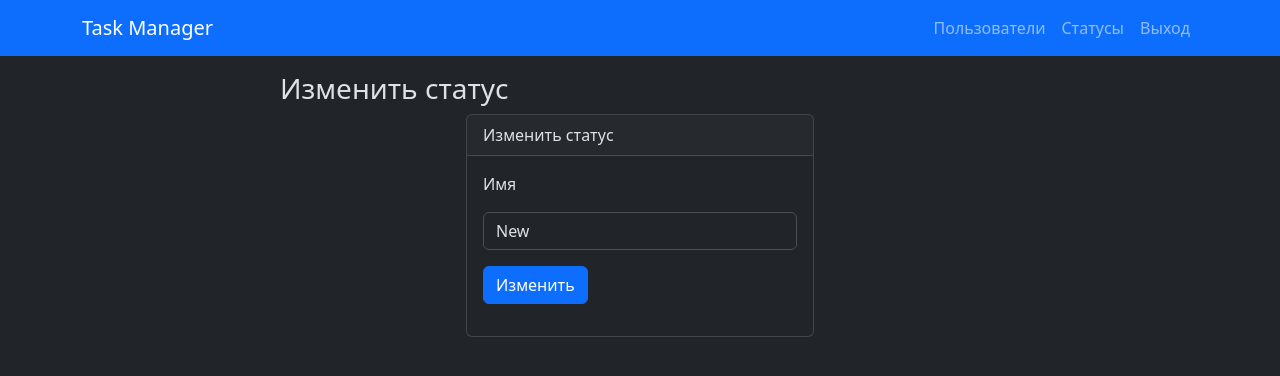
After one commit to vladimirbazhanov/python-project-52, a Django app: page /statuses/1/update/ in a window 1280 px wide. The commit adds this page. Shown: the top 376 px of the page. Run offline with Django 4.2, Linux system fonts and the light colour scheme; a user stored in the database is signed in; data comes from the database, SQL or seed files in the repository; both versions use the stored data as it was after the commit; some libraries are stand-ins or nearby versions.

Commit message:
WIP on statuses

```diff
--- a/task_manager/statuses/models.py
+++ b/task_manager/statuses/models.py
@@ -4,6 +4,6 @@ from django.conf import settings
 
 
 class Status(models.Model):
-    name = models.CharField(max_length=32)
+    name = models.CharField(max_length=32, unique=True)
     user = models.ForeignKey(to=settings.AUTH_USER_MODEL, on_delete=models.CASCADE)
     timestamp = models.DateTimeField(auto_now_add=True)
--- a/task_manager/statuses/urls.py
+++ b/task_manager/statuses/urls.py
@@ -5,5 +5,6 @@ app_name = 'statuses'
 
 urlpatterns = [
     path('', views.StatusesView.as_view(), name='index'),
-    path('create/', views.CreateStatusView.as_view(), name='create')
+    path('create/', views.CreateStatusView.as_view(), name='create'),
+    path('<id>/update/', views.UpdateStatusView.as_view(), name='update')
 ]
--- a/task_manager/statuses/views.py
+++ b/task_manager/statuses/views.py
@@ -8,7 +8,6 @@ from task_manager.statuses.models import Status
 class StatusesView(LoginRequiredWithMessageMixin, View):
     def get(self, request, *args, **kwargs):
         statuses = Status.objects.filter(user_id=request.user.id).order_by('name')
-
         return render(request, 'statuses/index.html', {'statuses': statuses})
 
 
@@ -25,3 +24,19 @@ class CreateStatusView(LoginRequiredWithMessageMixin, View):
             return HttpResponseRedirect('/statuses')
         else:
             return render(request, 'statuses/create.html', {'form': form})
+
+
+class UpdateStatusView(LoginRequiredWithMessageMixin, View):
+    def get(self, request, *args, **kwargs):
+        status = Status.objects.get(id=kwargs['id'])
+        form = StatusForm(instance=status)
+        return render(request, 'statuses/update.html', {'form': form})
+
+    def post(self, request, *args, **kwargs):
+        status = Status.objects.get(id=kwargs['id'])
+        form = StatusForm(instance=status, data=request.POST)
+        if form.is_valid():
+            form.save()
+            return HttpResponseRedirect('/statuses')
+        else:
+            return render(request, 'statuses/update.html', {'form': form})
--- a/task_manager/templates/statuses/index.html
+++ b/task_manager/templates/statuses/index.html
@@ -11,7 +11,8 @@
     <thead>
       <th>ID</th>
       <th>Имя</th>
-      <th>Дата создания</th><th></th>
+      <th>Дата создания</th>
+      <th></th>
     </thead>
     <tbody>
       {% for status in statuses %}
@@ -20,7 +21,7 @@
           <td>{{ status.name }}</td>
           <td>{{ status.timestamp }}</td>
           <td class="float-end">
-            <a href='#' class="btn btn-primary btn-sm">Изменить</a>
+            <a href='{% url 'statuses:update' status.id %}' class="btn btn-primary btn-sm">Изменить</a>
             <a href='#' class="btn btn-danger btn-sm">Удалить</a>
           </td>
         </tr>
--- /dev/null
+++ b/task_manager/templates/statuses/update.html
@@ -0,0 +1,29 @@
+{% extends 'base_layout.html' %}
+
+{% block content %}
+    <h3>Изменить статус</h1>
+    <form method="POST" action="{% url 'statuses:update' form.instance.id %}">
+      {% csrf_token %}
+      <div class="row">
+        <div class="col-md-6 offset-md-3">
+          <div class="card">
+            <div class="card-header">Изменить статус</div>
+            <div class="card-body form-inputs">
+              {% if form.errors %}
+                {{ form.errors }}
+              {% endif %}
+              <div class="mb-3">
+                <label for="{{ form.name.id_for_lable }}">{{ form.name.label }}</label>
+              </div>
+              <div class="mb-3">
+                {{ form.name }}
+              </div>
+              <div class="mb-3">
+                <input type="submit" value="Изменить" class="btn btn-primary">
+              </div>
+            </div>
+          </div>
+        </div>
+      </div>
+    </form>
+{% endblock %}
```
Also changed, not shown: db.sqlite3, task_manager/statuses/migrations/0003_alter_status_name.py (added).
